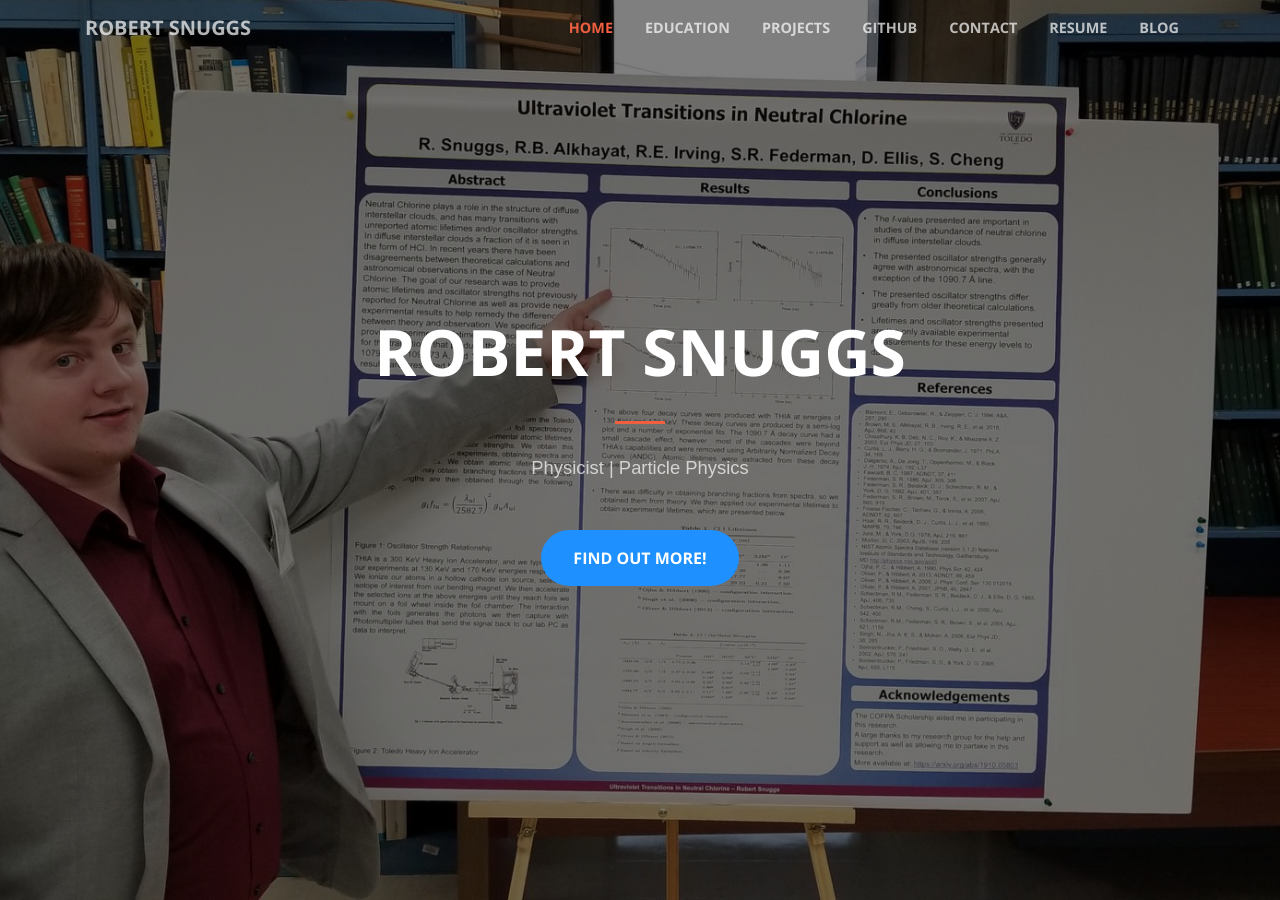
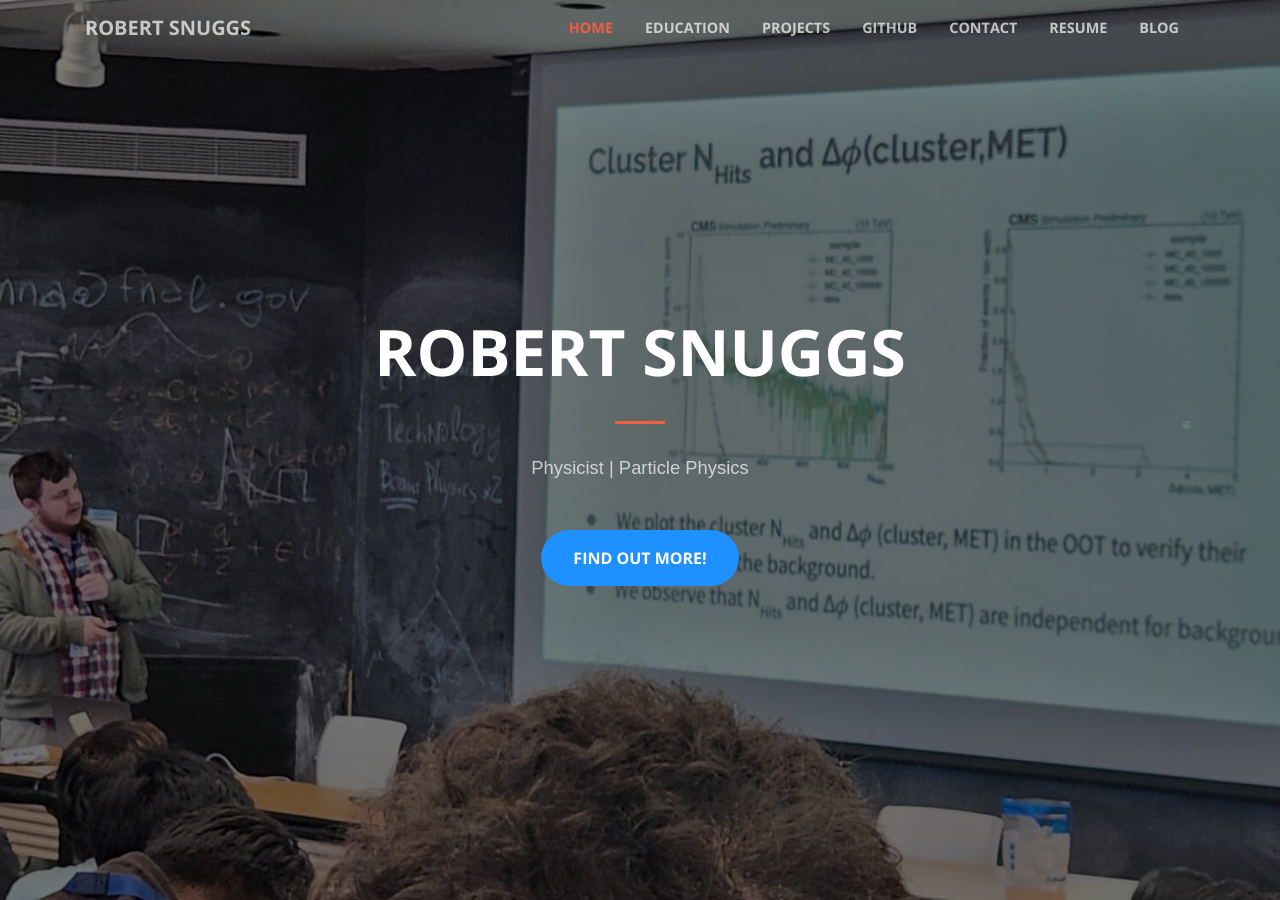
Before and after one commit to madscientoast/madscientoast.github.io, a Jekyll site: the page index.html, which Jekyll copies as it is, in a window 1280 px wide and 900 px high. Built offline with Jekyll 4.4.1, drawn with Linux system fonts in a browser that asks for light colours; nearby versions of some CDN libraries; a script that is not in the unit is left out.

Commit message:
Update index.html

```diff
--- a/index.html
+++ b/index.html
@@ -133,7 +133,7 @@ body, html {
     </div>
   </nav>
 
-  <header class="masthead text-center text-white d-flex" style="background-image: linear-gradient(rgba(0, 0, 0, 0.5), rgba(0, 0, 0, 0.5)), url('profile.jpg');" id="#home">
+  <header class="masthead text-center text-white d-flex" style="background-image: linear-gradient(rgba(0, 0, 0, 0.5), rgba(0, 0, 0, 0.5)), url('Banner2025.jpg');" id="#home">
     <div class="container my-auto">
       <div class="row">
         <div class="col-lg-10 mx-auto">
```
